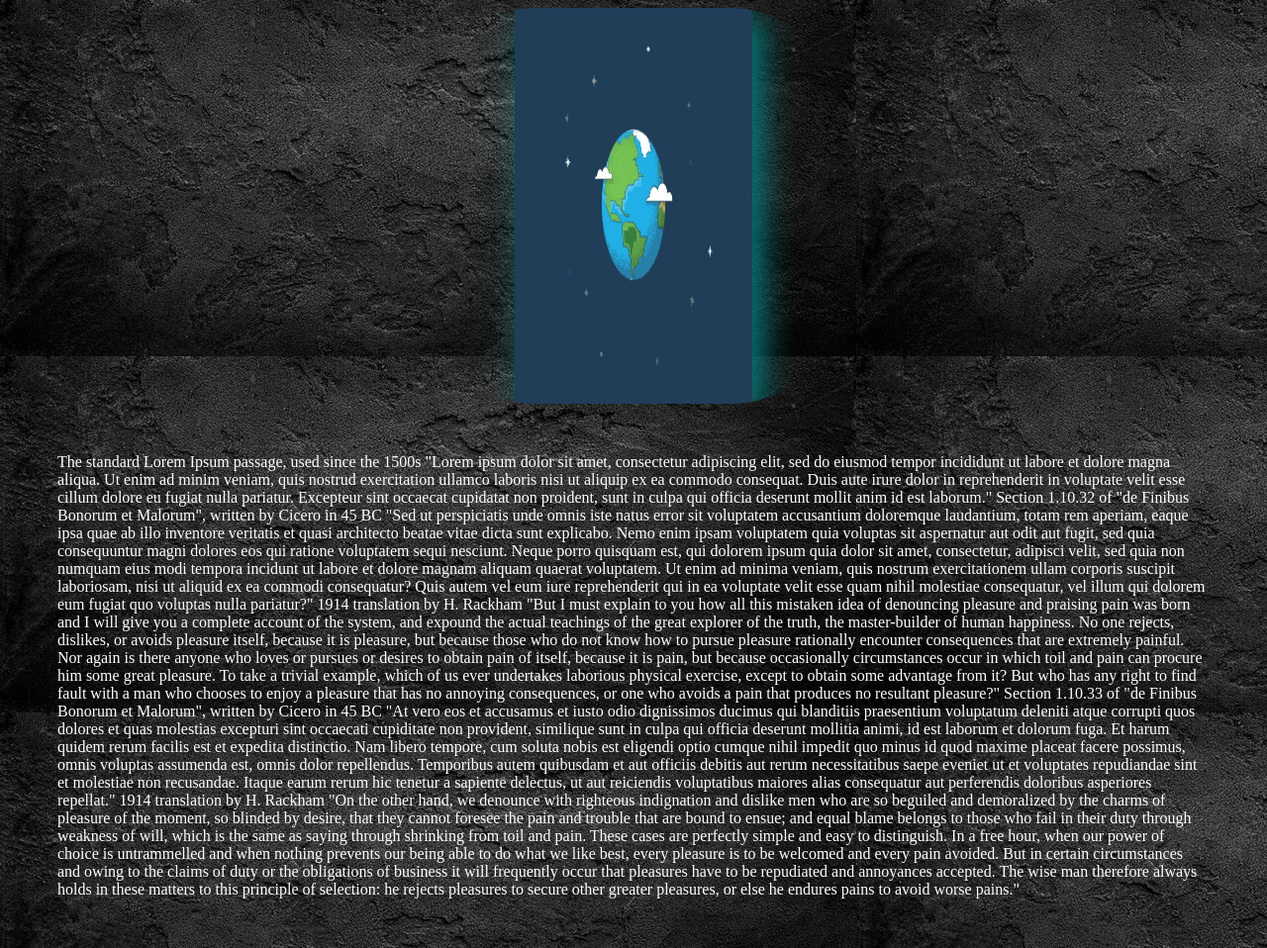
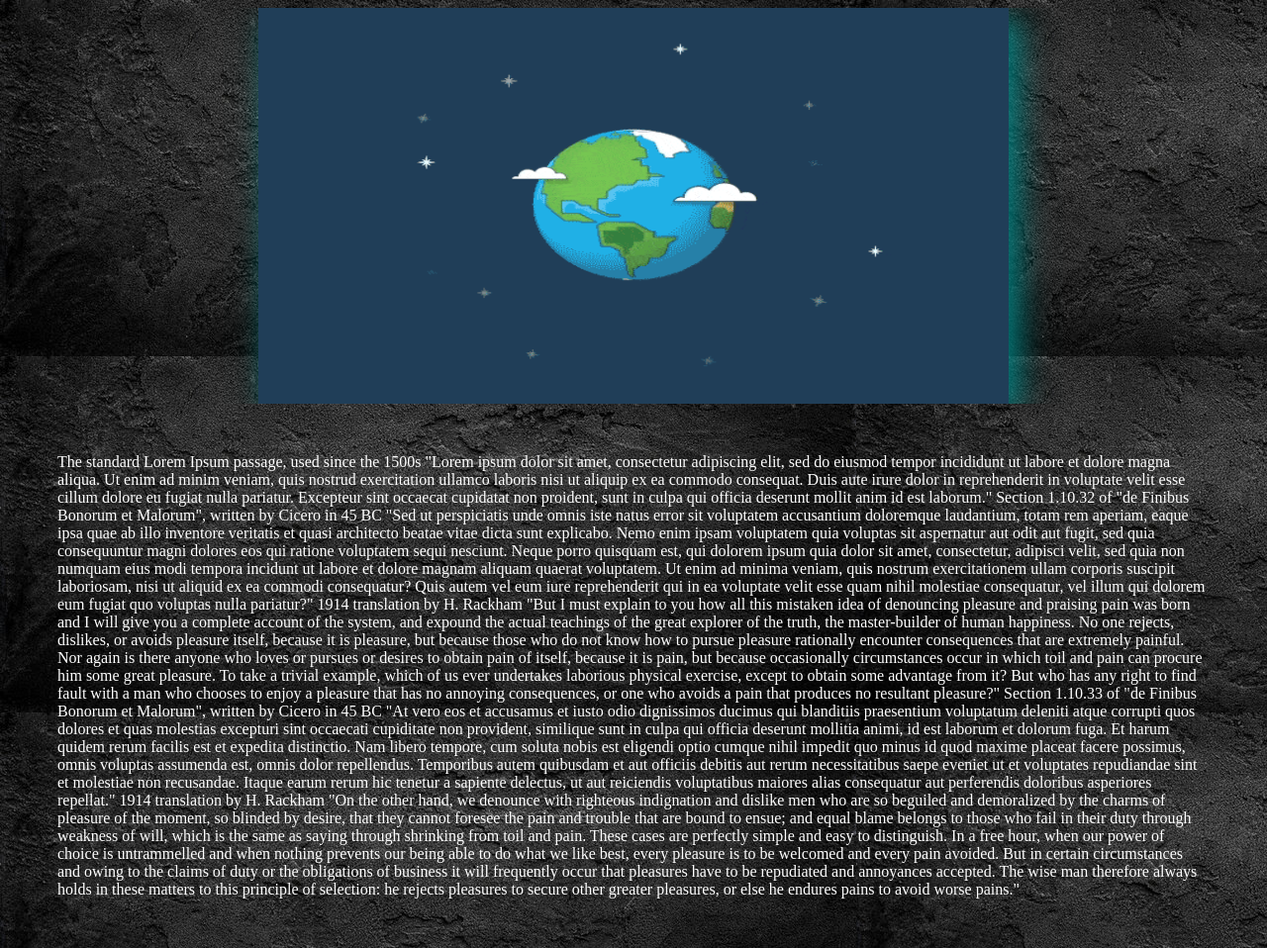
Before and after one commit to Aditya20024/adityaweb, a plain HTML site: page banner.html in a window 1280 px wide. Shown: the whole page at 99% size. Drawn offline with Linux system fonts and the light colour scheme.

Commit message:
Add files via upload

```diff
--- a/banner.html
+++ b/banner.html
@@ -34,8 +34,8 @@ background-image:url(image/bk1.jpg);
 
 #mask
 {
-width:400px;
-height:400px;
+//width:400px;
+//height:400px;
 //background:blue;
 margin:auto;
 border-radius:100px;
@@ -53,9 +53,9 @@ padding:30px;
 
 <body>
 <div id="mask">
-
 <div id="banner"></div>
 </div>
+
 <p>
 The standard Lorem Ipsum passage, used since the 1500s
 "Lorem ipsum dolor sit amet, consectetur adipiscing elit, sed do eiusmod tempor incididunt ut labore et dolore magna aliqua. Ut enim ad minim veniam, quis nostrud exercitation ullamco laboris nisi ut aliquip ex ea commodo consequat. Duis aute irure dolor in reprehenderit in voluptate velit esse cillum dolore eu fugiat nulla pariatur. Excepteur sint occaecat cupidatat non proident, sunt in culpa qui officia deserunt mollit anim id est laborum."
```
